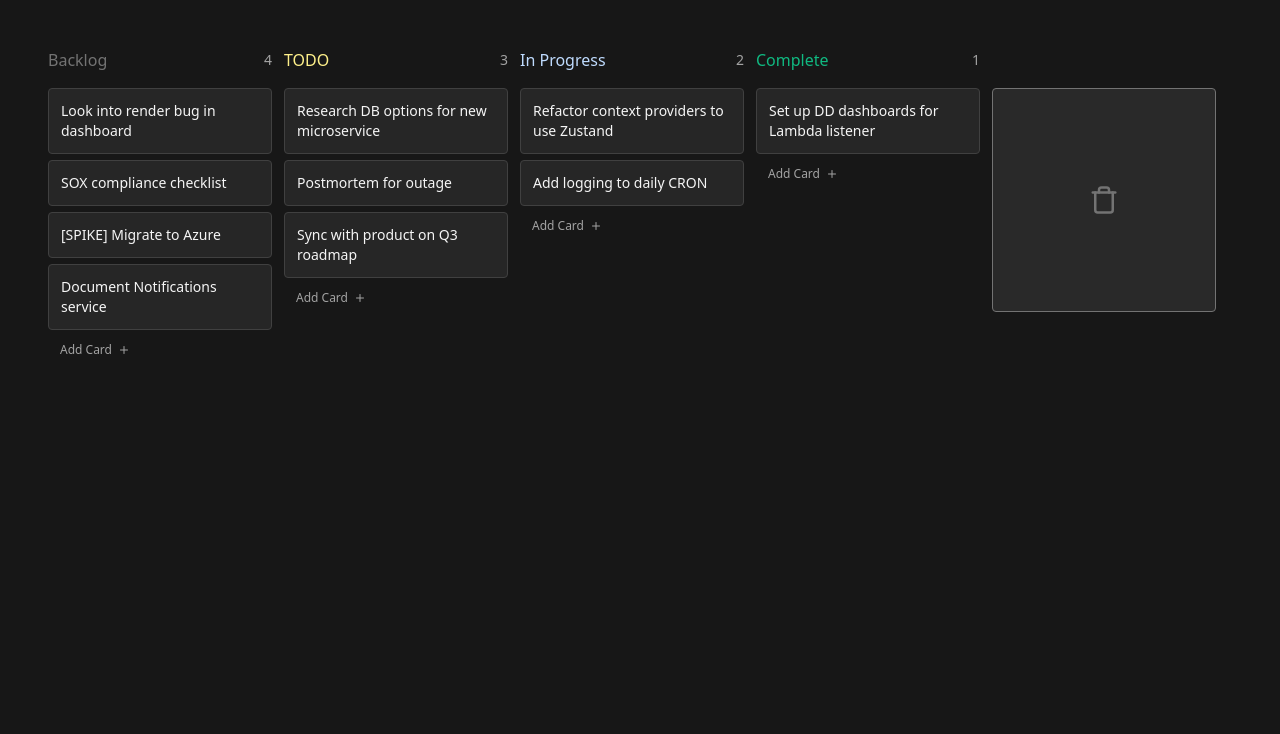
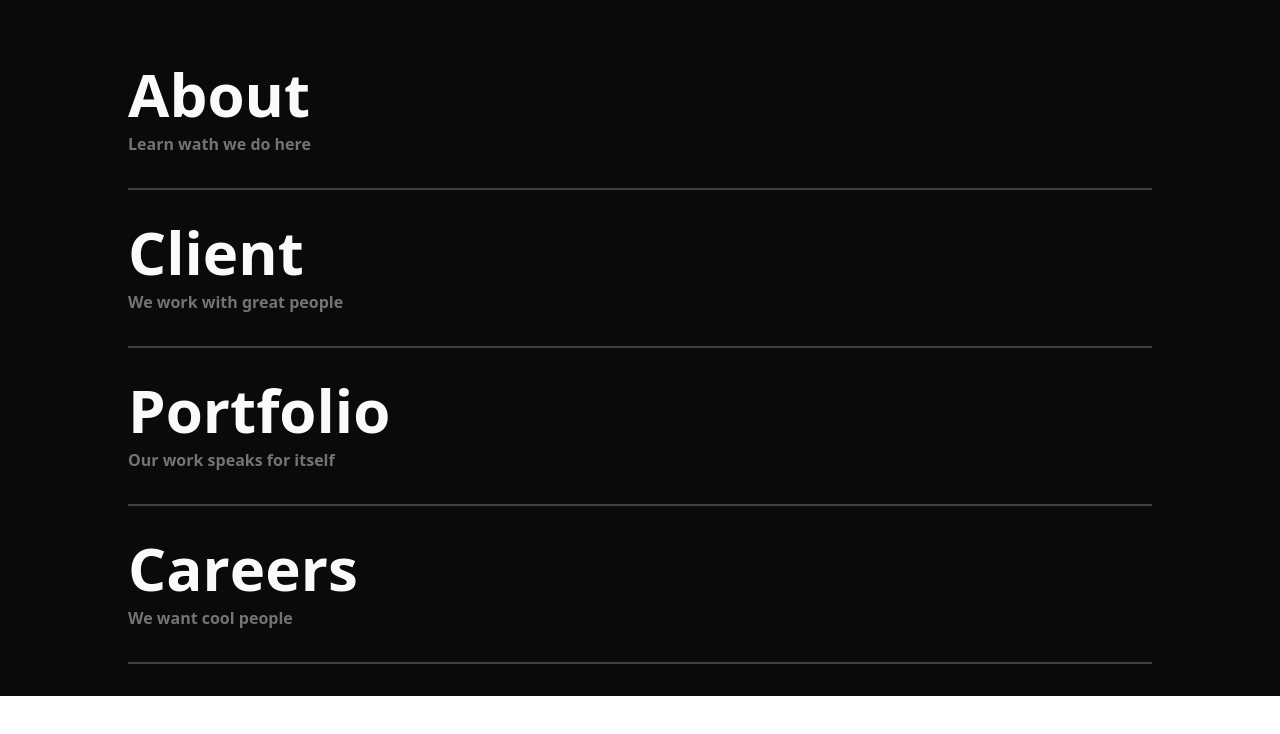
Before and after one commit to sudhanshuDongre24/react-motion, a React (Vite) app: page / in a window 1280 px wide. Shown: the top 734 px of the page. Built offline with nearby package versions, Linux system fonts and the light colour scheme; grey boxes are pictures that could not be loaded.

Commit message:
add image Hover Link project

```diff
--- a/src/App.tsx
+++ b/src/App.tsx
@@ -39,6 +39,7 @@ import DropdownMenu from "./examples/DropdownMenu.js";
 import SliderToggle from "./examples/SliderToggle.js";
 import AnimatedHamburgerButton from "./examples/AnimatedHamburgerButton.js";
 import CustomKanban from "./examples/CustomKanban.js";
+import HoverImageLink from "./examples/HoverImageLink.js";
 
 const App = () => {
   return (
@@ -83,7 +84,8 @@ const App = () => {
       {/* <DropdownMenu /> */}
       {/* <SliderToggle /> */}
       {/* <AnimatedHamburgerButton /> */}
-      <CustomKanban />
+      {/* <CustomKanban /> */}
+      <HoverImageLink />
       {/* <Practice /> */}
     </div>
   );
--- /dev/null
+++ b/src/examples/HoverImageLink.tsx
@@ -0,0 +1,135 @@
+import React, { useRef } from "react";
+import { motion, useMotionValue, useSpring, useTransform } from "motion/react";
+import { FiArrowRight } from "react-icons/fi";
+
+const HoverImageLink = () => {
+  return (
+    <section className="bg-neutral-950 p-4 md:p-8">
+      <div className="mx-auto max-w-5xl">
+        <Link
+          heading="About"
+          subHeading="Learn wath we do here"
+          href="#"
+          imgSrc="https://plus.unsplash.com/premium_photo-1733864822205-f521d24b1319?w=500&auto=format&fit=crop&q=60&ixlib=rb-4.0.3&ixid=M3wxMjA3fDB8MHxmZWF0dXJlZC1waG90b3MtZmVlZHwzM3x8fGVufDB8fHx8fA%3D%3D"
+        />
+        <Link
+          heading="Client"
+          subHeading="We work with great people"
+          imgSrc="https://images.unsplash.com/photo-1734275923064-fc1aa3103c86?w=500&auto=format&fit=crop&q=60&ixlib=rb-4.0.3&ixid=M3wxMjA3fDB8MHxmZWF0dXJlZC1waG90b3MtZmVlZHw2OHx8fGVufDB8fHx8fA%3D%3D"
+          href="#"
+        />
+        <Link
+          heading="Portfolio"
+          subHeading="Our work speaks for itself"
+          imgSrc="https://images.unsplash.com/photo-1731076274484-e3882b02d523?w=500&auto=format&fit=crop&q=60&ixlib=rb-4.0.3&ixid=M3wxMjA3fDB8MHxmZWF0dXJlZC1waG90b3MtZmVlZHw5MHx8fGVufDB8fHx8fA%3D%3D"
+          href="#"
+        />
+        <Link
+          heading="Careers"
+          subHeading="We want cool people"
+          imgSrc="https://plus.unsplash.com/premium_photo-1732661449056-d107ca58ca24?w=500&auto=format&fit=crop&q=60&ixlib=rb-4.0.3&ixid=M3wxMjA3fDB8MHxmZWF0dXJlZC1waG90b3MtZmVlZHw5N3x8fGVufDB8fHx8fA%3D%3D"
+          href="#"
+        />
+      </div>
+    </section>
+  );
+};
+
+export default HoverImageLink;
+
+interface LinkProps {
+  heading: string;
+  imgSrc: string;
+  subHeading: string;
+  href: string;
+}
+
+const Link = ({ heading, imgSrc, subHeading, href }: LinkProps) => {
+  const ref = useRef<HTMLAnchorElement | null>(null);
+
+  const x = useMotionValue(0);
+  const y = useMotionValue(0);
+
+  const mouseXSpring = useSpring(x);
+  const mouseYSpring = useSpring(y);
+
+  const top = useTransform(mouseYSpring, [0.5, -0.5], ["40%", "60%"]);
+  const left = useTransform(mouseXSpring, [0.5, -0.5], ["60%", "70%"]);
+
+  const handleMouseMove = (
+    e: React.MouseEvent<HTMLAnchorElement, MouseEvent>
+  ) => {
+    const rect = ref.current!.getBoundingClientRect();
+
+    const width = rect.width;
+    const height = rect.height;
+
+    const mouseX = e.clientX - rect.left;
+    const mouseY = e.clientY - rect.top;
+
+    const xPct = mouseX / width - 0.5;
+    const yPct = mouseY / height - 0.5;
+
+    x.set(xPct);
+    y.set(yPct);
+  };
+
+  return (
+    <motion.a
+      href={href}
+      onMouseMove={handleMouseMove}
+      ref={ref}
+      initial="initial"
+      whileHover="whileHover"
+      className="group relative flex items-center justify-between border-b-2 border-neutral-700 py-4 transition-colors duration-500 hover:border-neutral-50 md:py-8 "
+    >
+      <div>
+        <motion.span
+          variants={{ initial: { x: 0 }, whileHover: { x: -16 } }}
+          transition={{
+            type: "spring",
+            staggerChildren: 0.075,
+            delayChildren: 0.25,
+          }}
+          className="relative z-10 block text-4xl font-bold text-neutral-50 transition-colors duration-500 group-hover:text-neutral-50 md:text-6xl"
+        >
+          {heading.split("").map((l, i) => (
+            <motion.span
+              variants={{ initial: { x: 0 }, whileHover: { x: 16 } }}
+              transition={{ type: "spring" }}
+              className="inline-block"
+              key={i}
+            >
+              {l}
+            </motion.span>
+          ))}
+          <span className="relative z-10 mt-2 block text-base text-neutral-500 transition-colors duration-500 group-hover:text-neutral-50">
+            {subHeading}
+          </span>
+        </motion.span>
+      </div>
+
+      <motion.img
+        style={{ top, left, translateX: "-50%", translateY: "-50%" }}
+        src={imgSrc}
+        variants={{
+          initial: { scale: 0, rotate: "-12.5deg" },
+          whileHover: { scale: 1, rotate: "12.5deg" },
+        }}
+        transition={{ type: "spring", duration: 1.2 }}
+        className="absolute z-0 h-24 w-32 rounded-lg object-cover md:h-48 md:w-64"
+        alt={`Image representing a link for ${heading}`}
+      />
+      <motion.div
+        variants={{
+          initial: { x: "25%", opacity: 0 },
+          whileHover: { x: "0%", opacity: 1 },
+        }}
+        transition={{ type: "spring" }}
+        className="relative z-10 p-4"
+      >
+        <FiArrowRight className="text-5xl text-neutral-50" />
+      </motion.div>
+    </motion.a>
+  );
+};
```
